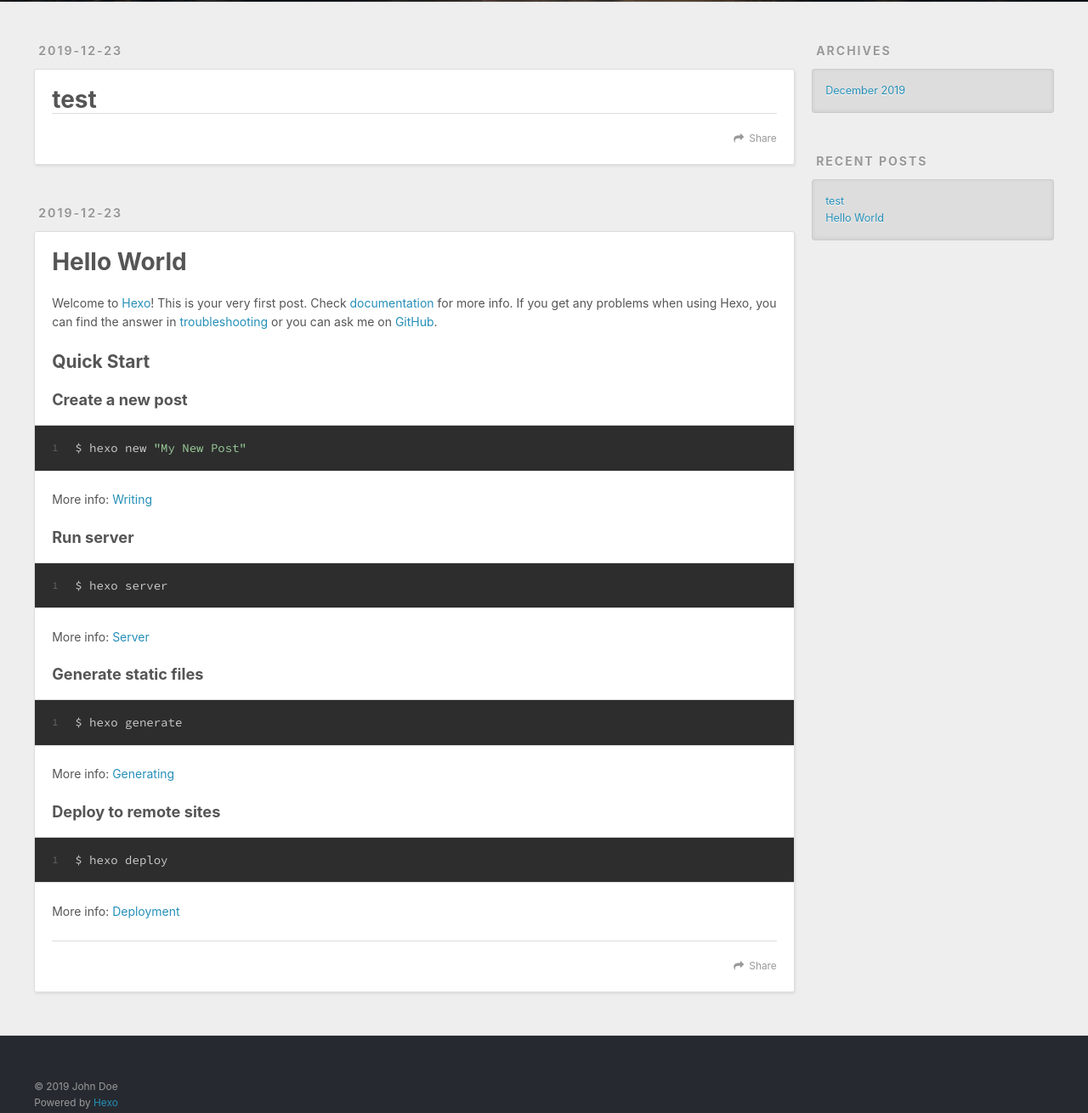
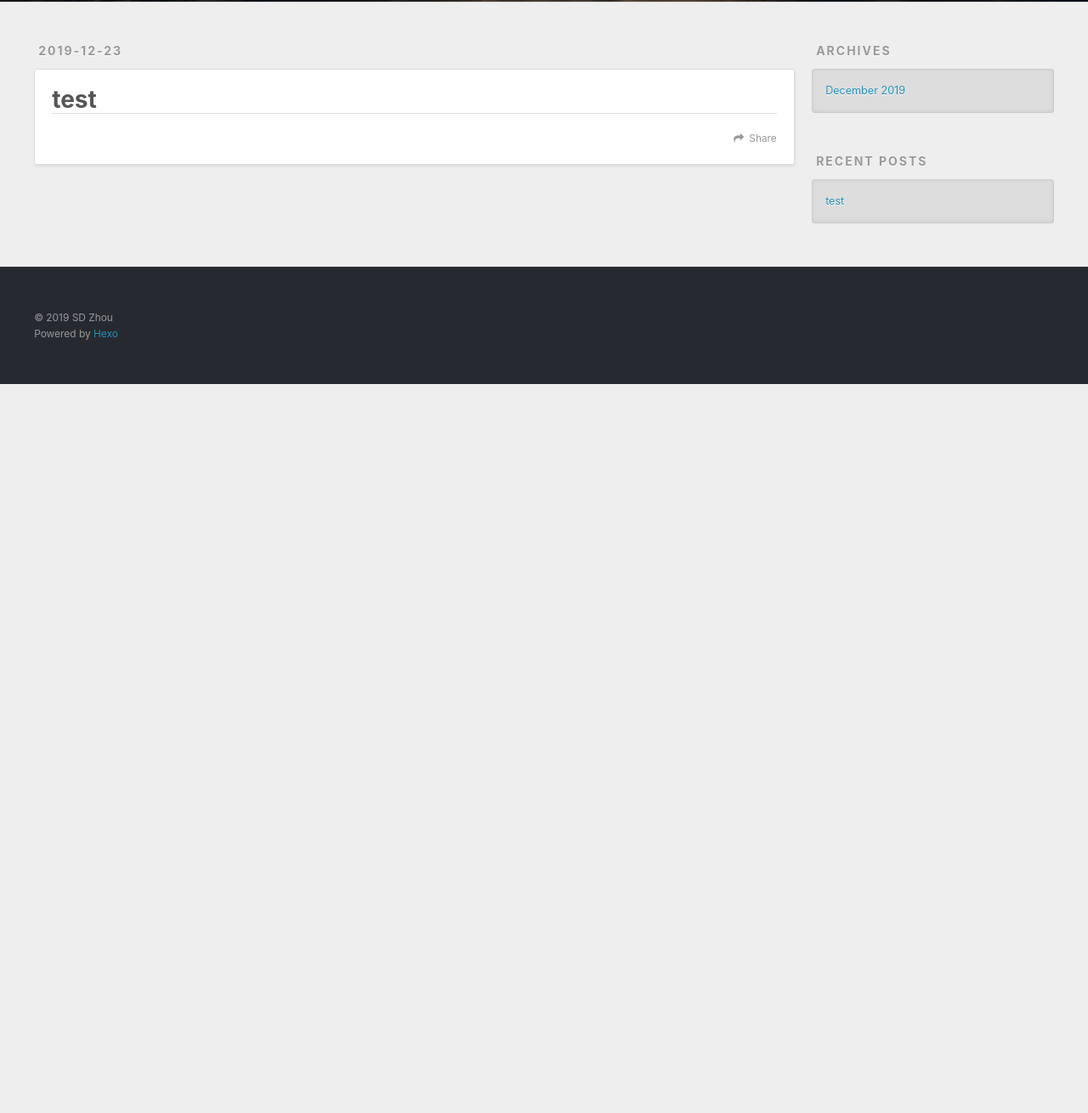
Before and after one commit to dlfming/dlfming.github.io, a plain HTML site: page index.html in a window 1280 px wide. Shown: the part 298-1608 px from the top of the page at 85% size. After the commit the page ends 800 px from the top, so only its background shows below. Drawn offline with nearby package versions, Linux system fonts and the light colour scheme.

Commit message:
Site updated: 2019-12-23 22:01:16

```diff
--- a/index.html
+++ b/index.html
@@ -5,17 +5,17 @@
 
 
 
-  <title>Hexo</title>
+  <title>Dlfming</title>
   <meta name="viewport" content="width=device-width, initial-scale=1, maximum-scale=1">
   <meta property="og:type" content="website">
-<meta property="og:title" content="Hexo">
-<meta property="og:url" content="http://yoursite.com/index.html">
-<meta property="og:site_name" content="Hexo">
+<meta property="og:title" content="Dlfming">
+<meta property="og:url" content="https://dlfming.github.io/index.html">
+<meta property="og:site_name" content="Dlfming">
 <meta property="og:locale" content="en_US">
-<meta property="article:author" content="John Doe">
+<meta property="article:author" content="SD Zhou">
 <meta name="twitter:card" content="summary">
 
-    <link rel="alternate" href="/atom.xml" title="Hexo" type="application/atom+xml">
+    <link rel="alternate" href="/atom.xml" title="Dlfming" type="application/atom+xml">
 
 
     <link rel="icon" href="/favicon.png">
@@ -36,8 +36,12 @@
   <div id="header-outer" class="outer">
     <div id="header-title" class="inner">
       <h1 id="logo-wrap">
-        <a href="/" id="logo">Hexo</a>
+        <a href="/" id="logo">Dlfming</a>
       </h1>
+
+        <h2 id="subtitle-wrap">
+          <a href="/" id="subtitle">探索生活 追寻真理</a>
+        </h2>
 
     </div>
     <div id="header-inner" class="inner">
@@ -56,7 +60,7 @@
         <a id="nav-search-btn" class="nav-icon" title="Search"></a>
       </nav>
       <div id="search-form-wrap">
-        <form action="//google.com/search" method="get" accept-charset="UTF-8" class="search-form"><input type="search" name="q" class="search-form-input" placeholder="Search"><button type="submit" class="search-form-submit">&#xF002;</button><input type="hidden" name="sitesearch" value="http://yoursite.com"></form>
+        <form action="//google.com/search" method="get" accept-charset="UTF-8" class="search-form"><input type="search" name="q" class="search-form-input" placeholder="Search"><button type="submit" class="search-form-submit">&#xF002;</button><input type="hidden" name="sitesearch" value="https://dlfming.github.io"></form>
       </div>
     </div>
   </div>
@@ -90,56 +94,7 @@
 
     </div>
     <footer class="article-footer">
-      <a data-url="http://yoursite.com/2019/12/23/test/" data-id="ck4ih4r190001v09hb5ck2l45" class="article-share-link">Share</a>
-
-
-    </footer>
-  </div>
-
-</article>
-
-
-
-    <article id="post-hello-world" class="article article-type-post" itemscope itemprop="blogPost">
-  <div class="article-meta">
-    <a href="/2019/12/23/hello-world/" class="article-date">
-  <time datetime="2019-12-23T12:57:14.667Z" itemprop="datePublished">2019-12-23</time>
-</a>
-
-  </div>
-  <div class="article-inner">
-
-
-      <header class="article-header">
-
-
-    <h1 itemprop="name">
-      <a class="article-title" href="/2019/12/23/hello-world/">Hello World</a>
-    </h1>
-
-
-      </header>
-
-    <div class="article-entry" itemprop="articleBody">
-
-        <p>Welcome to <a href="https://hexo.io/" target="_blank" rel="noopener">Hexo</a>! This is your very first post. Check <a href="https://hexo.io/docs/" target="_blank" rel="noopener">documentation</a> for more info. If you get any problems when using Hexo, you can find the answer in <a href="https://hexo.io/docs/troubleshooting.html" target="_blank" rel="noopener">troubleshooting</a> or you can ask me on <a href="https://github.com/hexojs/hexo/issues" target="_blank" rel="noopener">GitHub</a>.</p>
-<h2 id="Quick-Start"><a href="#Quick-Start" class="headerlink" title="Quick Start"></a>Quick Start</h2><h3 id="Create-a-new-post"><a href="#Create-a-new-post" class="headerlink" title="Create a new post"></a>Create a new post</h3><figure class="highlight bash"><table><tr><td class="gutter"><pre><span class="line">1</span><br></pre></td><td class="code"><pre><span class="line">$ hexo new <span class="string">"My New Post"</span></span><br></pre></td></tr></table></figure>
-
-<p>More info: <a href="https://hexo.io/docs/writing.html" target="_blank" rel="noopener">Writing</a></p>
-<h3 id="Run-server"><a href="#Run-server" class="headerlink" title="Run server"></a>Run server</h3><figure class="highlight bash"><table><tr><td class="gutter"><pre><span class="line">1</span><br></pre></td><td class="code"><pre><span class="line">$ hexo server</span><br></pre></td></tr></table></figure>
-
-<p>More info: <a href="https://hexo.io/docs/server.html" target="_blank" rel="noopener">Server</a></p>
-<h3 id="Generate-static-files"><a href="#Generate-static-files" class="headerlink" title="Generate static files"></a>Generate static files</h3><figure class="highlight bash"><table><tr><td class="gutter"><pre><span class="line">1</span><br></pre></td><td class="code"><pre><span class="line">$ hexo generate</span><br></pre></td></tr></table></figure>
-
-<p>More info: <a href="https://hexo.io/docs/generating.html" target="_blank" rel="noopener">Generating</a></p>
-<h3 id="Deploy-to-remote-sites"><a href="#Deploy-to-remote-sites" class="headerlink" title="Deploy to remote sites"></a>Deploy to remote sites</h3><figure class="highlight bash"><table><tr><td class="gutter"><pre><span class="line">1</span><br></pre></td><td class="code"><pre><span class="line">$ hexo deploy</span><br></pre></td></tr></table></figure>
-
-<p>More info: <a href="https://hexo.io/docs/one-command-deployment.html" target="_blank" rel="noopener">Deployment</a></p>
-
-
-    </div>
-    <footer class="article-footer">
-      <a data-url="http://yoursite.com/2019/12/23/hello-world/" data-id="ck4ih4r0u0000v09h7x9c2fnb" class="article-share-link">Share</a>
+      <a data-url="https://dlfming.github.io/2019/12/23/test/" data-id="ck4ig9gpn0000ow9h370p87oq" class="article-share-link">Share</a>
 
 
     </footer>
@@ -183,10 +138,6 @@
             <a href="/2019/12/23/test/">test</a>
           </li>
 
-          <li>
-            <a href="/2019/12/23/hello-world/">Hello World</a>
-          </li>
-
       </ul>
     </div>
   </div>
@@ -199,7 +150,7 @@
 
   <div class="outer">
     <div id="footer-info" class="inner">
-      &copy; 2019 John Doe<br>
+      &copy; 2019 SD Zhou<br>
       Powered by <a href="http://hexo.io/" target="_blank">Hexo</a>
     </div>
   </div>
```
Also changed, not shown: 2019/12/23/test/index.html (+13 -23 lines), archives/2019/12/index.html (+13 -32 lines), archives/2019/index.html (+13 -32 lines), archives/index.html (+13 -32 lines).
